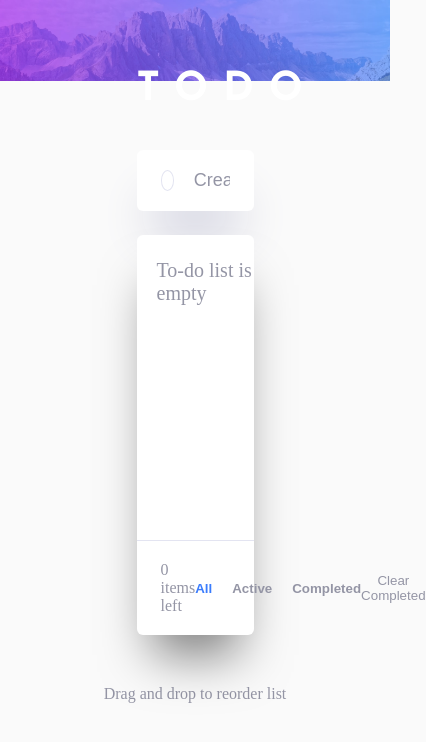
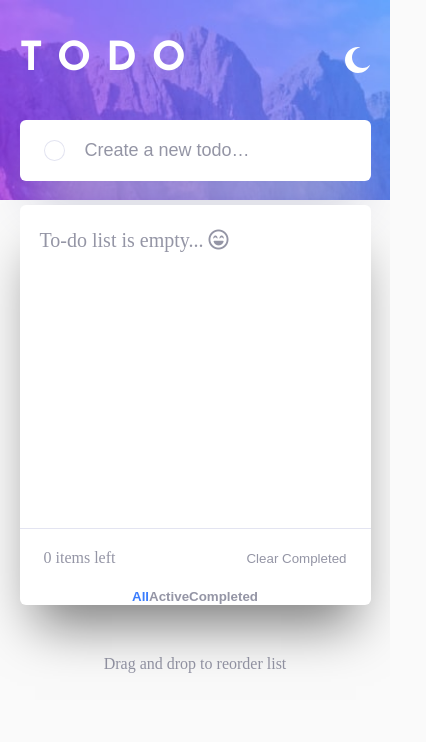
Before and after one commit to KiwiScreams/Todo-app, a React (Vite) app: page / in a window 390 px wide. Shown: the top 742 px of the page, 426 px wide, since content can reach past the window. Built offline with nearby package versions, Linux system fonts and the light colour scheme.

Commit message:
responsive

```diff
--- a/index.html
+++ b/index.html
@@ -9,5 +9,6 @@
   <body>
     <div id="root"></div>
     <script type="module" src="/src/main.jsx"></script>
+    <script src="https://kit.fontawesome.com/f3bc6e5cae.js" crossorigin="anonymous"></script>
   </body>
 </html>
--- a/src/components/todo/Todo.css
+++ b/src/components/todo/Todo.css
@@ -72,7 +72,7 @@
     display: flex;
     align-items: center;
 }
-.todo-section input[type="checkbox"]
+input[type="checkbox"]
 {
     appearance: none;
     width: 24px;
@@ -82,14 +82,14 @@
     border: 1px solid var(--light-gray-clr);
     cursor: pointer;
 }
-.todo-section input[type="checkbox"]:checked
+input[type="checkbox"]:checked
 {
     background: linear-gradient(to right bottom, #55DDFF, #C058F3);
     border-color: var(--light-gray-clr);
     accent-color: var(--background-color-input);
     position: relative;
 }
-.todo-section input[type="checkbox"]:checked::before
+input[type="checkbox"]:checked::before
 {
     content: url(../../assets/images/icon-check.svg);
     font-size: 18px;
@@ -116,6 +116,12 @@
     justify-content: space-between;
     align-items: center;
 }
+.filter-container .filter .buttons button:hover,
+.clear:hover
+{
+    color: var(--button-clr);
+    transition: 0.3s;
+}
 .filter-container .filter
 {
     width: 30%;
@@ -134,6 +140,7 @@
 {
     font-weight: var(--font-weight-700);
     color: #9495A5;
+    transition: 0.3s;
 }
 .filter-container button
 {
@@ -174,12 +181,27 @@ ul li:hover .delete
 {
     visibility: visible;
 }
-ul li:hover input[type="checkbox"]
+.display
 {
-    border: 3px solid;
-    border-image-source: linear-gradient(to right, #55DDFF, #C058F3);
-    border-image-slice: 1;
-    border-radius: 50%;
-    width: 24px;
-    height: 24px;
+    display: none;
 }
+@media screen and (max-width: 1440px)
+{
+    .todo-container,
+    .todo-section
+    {
+        width: 90%;
+    }
+    .filter-container .filter
+    {
+        width: 90%;
+    }
+    .display-none
+    {
+        display: none;
+    }
+    .display
+    {
+        display: block;
+    }
+}
--- a/src/components/todo/Todo.jsx
+++ b/src/components/todo/Todo.jsx
@@ -74,7 +74,7 @@ function Todo() {
                     </div>
                 </form>
                 <ul className="todo-section">
-                    {todos.length === 0 && (<p className="no-items">To-do list is empty</p>)}
+                    {todos.length === 0 && (<p className="no-items">To-do list is empty... <i className="fa-regular fa-face-laugh-beam"></i></p>)}
                     {filteredTodos.map((todo) => (
                         <li key={todo.id} className="todo" draggable={true}
                             onDragStart={e => handleDragStart(e, todo.id)}
@@ -89,7 +89,7 @@ function Todo() {
                 <div className="filter-container">
                     <div className="filter">
                         <p>{leftCount} items left</p>
-                        <div className="buttons">
+                        <div className="buttons display-none">
                             <button onClick={() => handleFilterChaange('all')} className={filter === 'all' ? 'active' : ''}
                                 style={filter === 'all' ? { color: '#3A7CFD' } : {}}>All</button>
                             <button onClick={() => handleFilterChaange('active')} className={filter === 'active' ? 'active' : ''}
@@ -97,7 +97,15 @@ function Todo() {
                             <button onClick={() => handleFilterChaange('completed')} className={filter === 'completed' ? 'active' : ''}
                                 style={filter === 'completed' ? { color: '#3A7CFD' } : {}}>Completed</button>
                         </div>
-                        <button onClick={clearCompletedTodos}>Clear Completed</button>
+                        <button onClick={clearCompletedTodos} className="clear">Clear Completed</button>
+                    </div>
+                    <div className="buttons display">
+                        <button onClick={() => handleFilterChaange('all')} className={filter === 'all' ? 'active' : ''}
+                            style={filter === 'all' ? { color: '#3A7CFD' } : {}}>All</button>
+                        <button onClick={() => handleFilterChaange('active')} className={filter === 'active' ? 'active' : ''}
+                            style={filter === 'active' ? { color: '#3A7CFD' } : {}}>Active</button>
+                        <button onClick={() => handleFilterChaange('completed')} className={filter === 'completed' ? 'active' : ''}
+                            style={filter === 'completed' ? { color: '#3A7CFD' } : {}}>Completed</button>
                     </div>
                 </div>
             </section>
--- a/src/index.css
+++ b/src/index.css
@@ -38,16 +38,25 @@ body
   --border-clr: #E3E4F1;
   --background-color: var(--background-color-light);
   --background-image: var(--background-image-light);
+  --background-small-image: var(--background-small-image-light);
+  --background-small-image-light: url(./assets/images/bg-mobile-light.jpg);
+  --background-small-image-dark: url(./assets/images/bg-mobile-dark.jpg);
   --background-image-light: url(./assets/images/bg-desktop-light.jpg);
   --background-image-dark: url(./assets/images/bg-desktop-dark.jpg);
+  --button-clr: #494C6B;
 }
 [data-theme="dark"]
 {
   --background-color-input: #25273D;
   --li-clr: #C8CBE7;
   --border-clr: #393A4B;
+  --button-clr: #E3E4F1;
 }
 button
 {
   background-color: transparent;
 }
+@media screen and (max-width: 400px)
+{
+
+}
--- a/src/pages/home/Home.css
+++ b/src/pages/home/Home.css
@@ -1,5 +1,4 @@
-.main-container
-{
+.main-container {
     width: 100%;
     height: 960px;
     background: var(--background-image);
@@ -7,8 +6,8 @@
     background-repeat: no-repeat;
     padding-top: 70px;
 }
-.main-container .main-header
-{
+
+.main-container .main-header {
     display: flex;
     justify-content: space-between;
     align-items: center;
@@ -16,25 +15,63 @@
     margin: auto;
     margin-bottom: 40px;
 }
-.main-container .main-header h1
-{
+
+.main-container .main-header h1 {
     color: #fff;
     font-weight: var(--font-weight-700);
     font-size: var(--font-size-40px);
     letter-spacing: var(--letter-spacing-15);
     font-family: 'josefin';
 }
-.moon
-{
+
+.moon {
     background-image: url(../../assets/images/icon-moon.svg);
 }
-.sun
-{
+
+.sun {
     background-image: url(../../assets/images/icon-sun.svg);
 }
-.theme-switch
-{
+
+.theme-switch {
     width: 26px;
     height: 26px;
     background-repeat: no-repeat;
 }
+.display
+{
+    display: none;
+}
+.display-none
+{
+    display: block;
+}
+@media screen and (max-width: 425px) {
+    .main-container {
+        background: var(--background-small-image);
+        background-repeat: no-repeat;
+        background-size: 100%;
+    }
+    .buttons.display-none{
+        display: none;
+    }
+    .display{
+        display: block;
+    }
+    .filter-container .filter .display-none{
+        display: none;
+    }
+    .filter-container {
+        flex-direction: column;
+    }
+}
+
+@media screen and (max-width: 1440px) {
+    .main-container .main-header {
+        width: 90%;
+    }
+
+    .main-container {
+        height: 200px;
+        padding-top: 40px;
+    }
+}
--- a/src/pages/home/Home.jsx
+++ b/src/pages/home/Home.jsx
@@ -9,6 +9,10 @@ function Home() {
         document.documentElement.style.setProperty(
             '--background-image',
             newTheme === 'light' ? `var(--background-image-light)` : `var(--background-image-dark)`
+        );
+        document.documentElement.style.setProperty(
+            '--background-small-image',
+            newTheme === 'light' ? `var(--background-small-image-light)` : `var(--background-small-image-dark)`
         );
         document.documentElement.style.setProperty(
             '--background-color',
```
